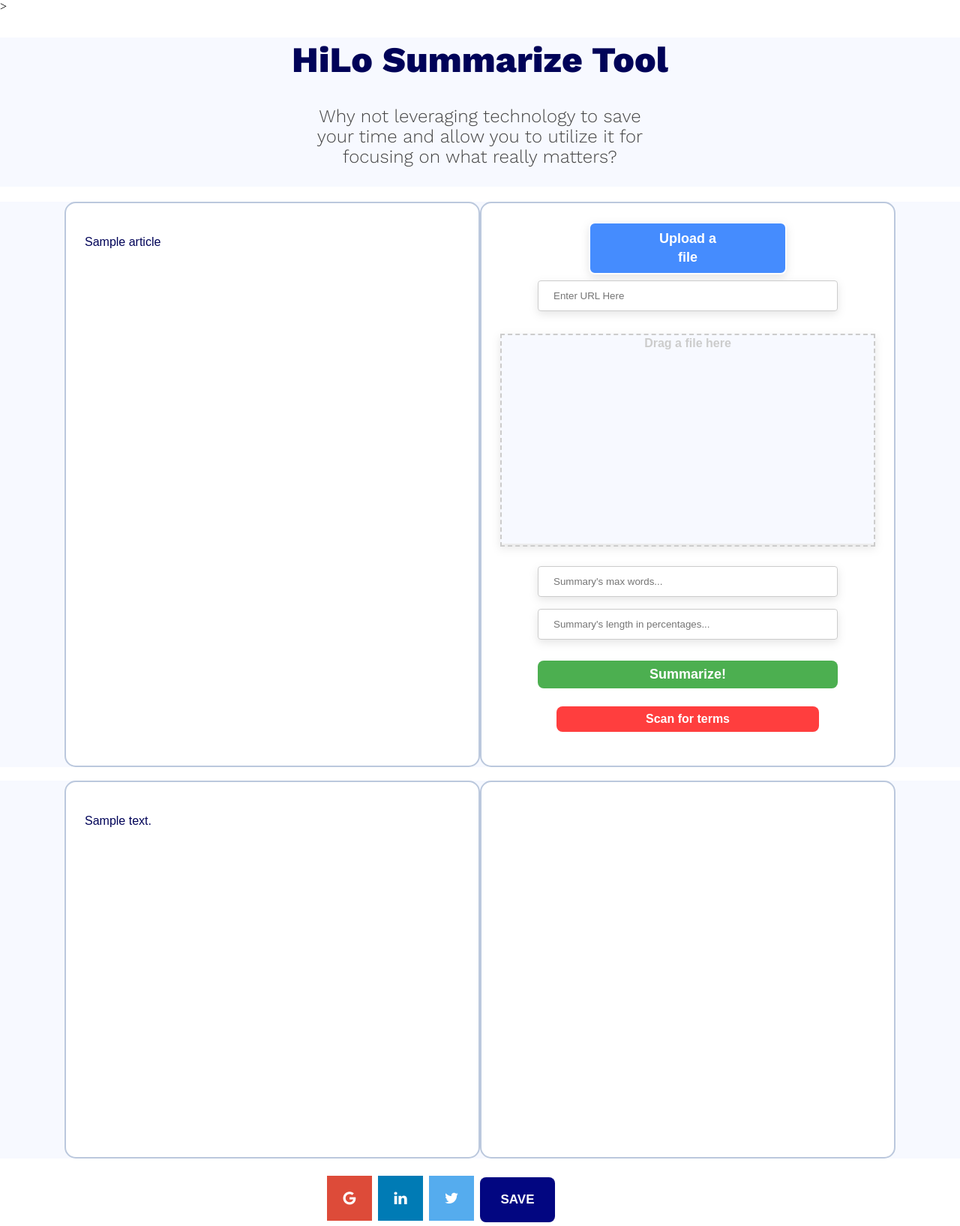
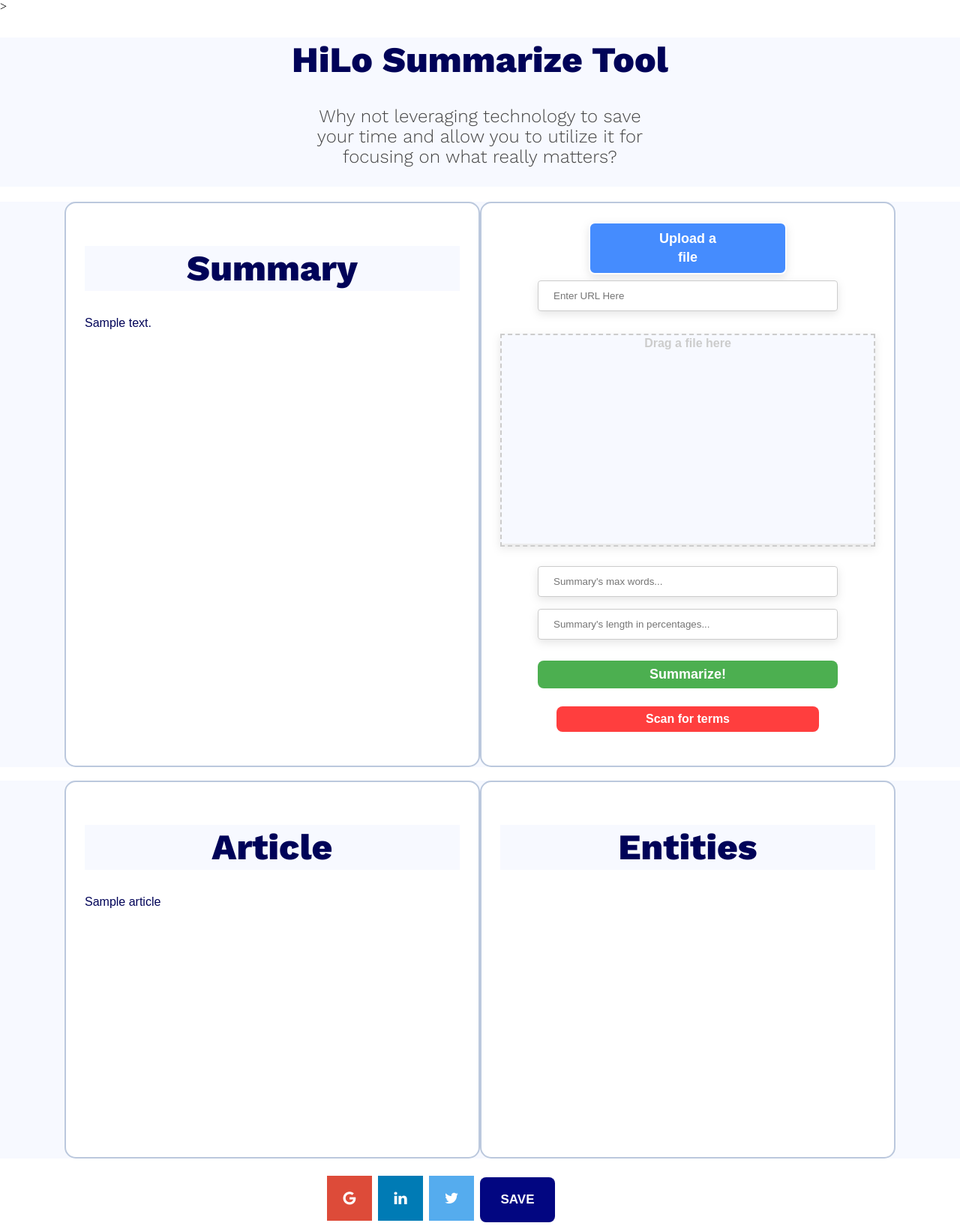
Before and after one commit to matannagar/Bart-Text-Summarization, a Flask app: template app/templates/index.html in a window 1280 px wide. Shown: the whole page at 75% size. Run offline with Flask 2, Linux system fonts and the light colour scheme; the template is opened without the code that fills it: most values are stand-ins (such as "Sample title", 1, 10 or a date in 2020); some libraries are stand-ins or nearby versions.

Commit message:
design changes, reset data while loading new content

```diff
--- a/app/static/index.css
+++ b/app/static/index.css
@@ -250,7 +250,7 @@
 .article_outer {
   float: left;
   width: 500px;
-  height: 700px;
+  height: 450px;
 
   padding: 25px;
 
@@ -291,7 +291,7 @@
 .textsummary {
   float: left;
   width: 500px;
-  height: 450px;
+  height: 700px;
 
   padding: 25px;
 
--- a/app/static/index.js
+++ b/app/static/index.js
@@ -101,6 +101,8 @@
 function set_clean() {
   document.getElementById('bart_summary').innerHTML = '';
   document.getElementById('nofile').innerHTML = '';
+  document.getElementById("ner_data").innerHTML = '';
+  document.getElementById('article').innerHTML = '';
 }
 // sharing options (linkedin twitter gmail)
 //open registration window
--- a/app/templates/index.html
+++ b/app/templates/index.html
@@ -17,6 +17,7 @@
 
     <link type="text/css" rel=" stylesheet"
         href="https://fonts.googleapis.com/css?family=Work+Sans:300,500,600,700,800">
+    <!-- Tab Logo -->
     <link rel="icon" sizes="57x57" href="../static/assets/images/hilogo.png" />
 </head>
 
@@ -33,9 +34,22 @@
     </div>
     <div class="top-outer">
         <!--  -->
-        <div class="article_outer">
-            <p id="article">{{article}}</p>
+
+        <div id="textsummary" data-name="textsummary" alt="textsummary" class="textsummary">
+            <h1>Summary</h1>
+            <p id="Summary"></p>
+            <p id="bart_summary">{{summary}} </p>
+            <p id="dictionary" style="visibility: none; display:none;"> {{dictionary}} </p>
+            <p id='filename' style="opacity: 0;">{{name}}</p>
+            <p id="nofile">{{error}}</p>
+
+            <div id="loading" style="display:none;">
+                <img src="../static/assets/images/loading.gif" alt="" />
+                <br>
+                <p>Summarization in process...</p>
+            </div>
         </div>
+
         <!--  -->
         <div class="right">
             <form action="/index" method="POST" enctype="multipart/form-data">
@@ -93,22 +107,15 @@
     </div>
     <br>
     <div class="textsummary-outer">
+        <div class="article_outer">
+            <h1>Article</h1>
+            <p id="article">{{article}}</p>
+        </div>
         <!-- SUMMARIZATION TEXT BOX -->
-        <div id="textsummary" data-name="textsummary" alt="textsummary" class="textsummary">
-            <p id="Summary"></p>
-            <p id="bart_summary">{{summary}} </p>
-            <p id="dictionary" style="visibility: none; display:none;"> {{dictionary}} </p>
-            <p id='filename' style="opacity: 0;">{{name}}</p>
-            <p id="nofile">{{error}}</p>
 
-            <div id="loading" style="display:none;">
-                <img src="../static/assets/images/loading.gif" alt="" />
-                <br>
-                <p>Summarization in process...</p>
-            </div>
-        </div>
 
         <div id='ner_tree' class="ner_tree">
+            <h1>Entities</h1>
             <div id="ner_data"></div>
         </div>
     </div>
```
Also changed, not shown: 1 other file.
